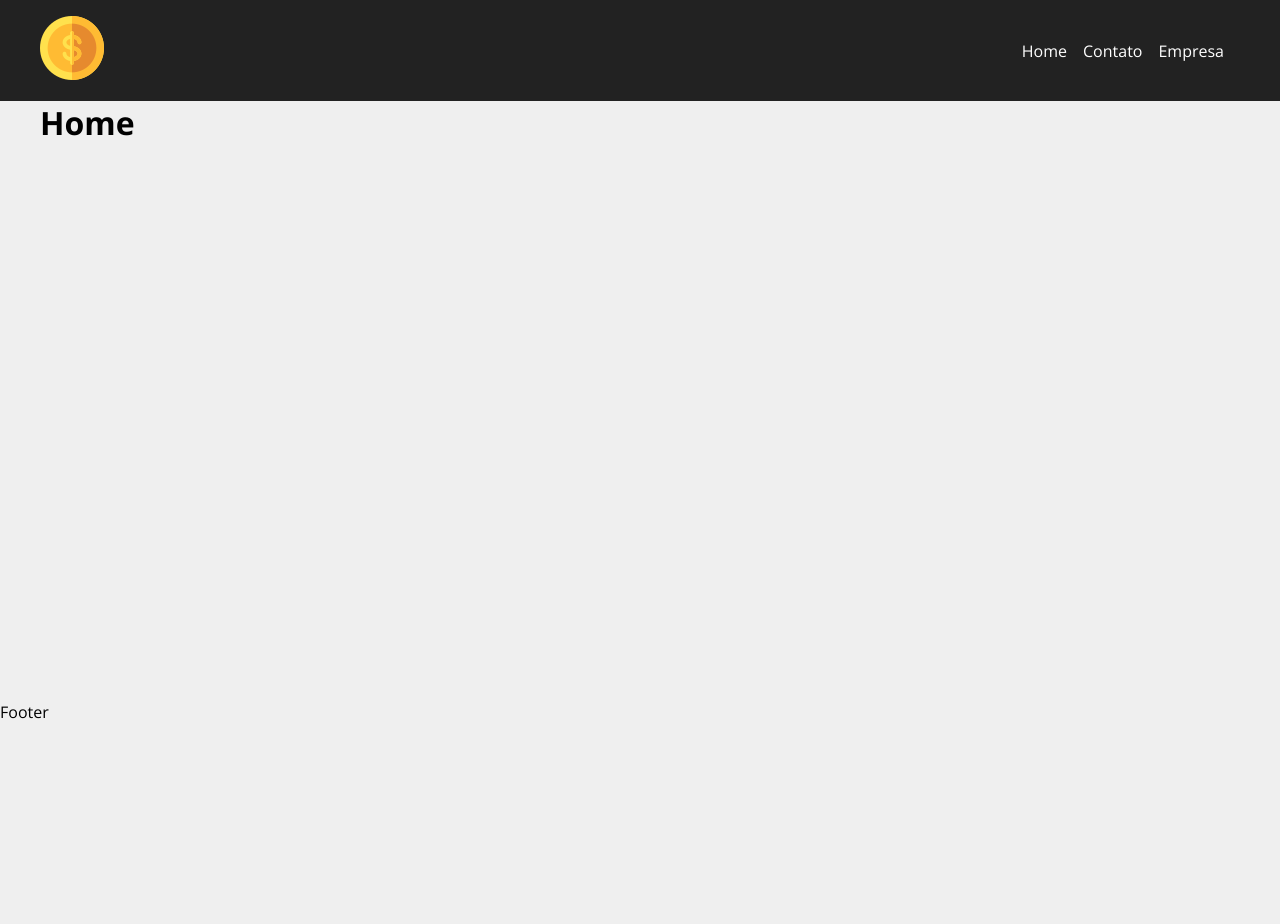
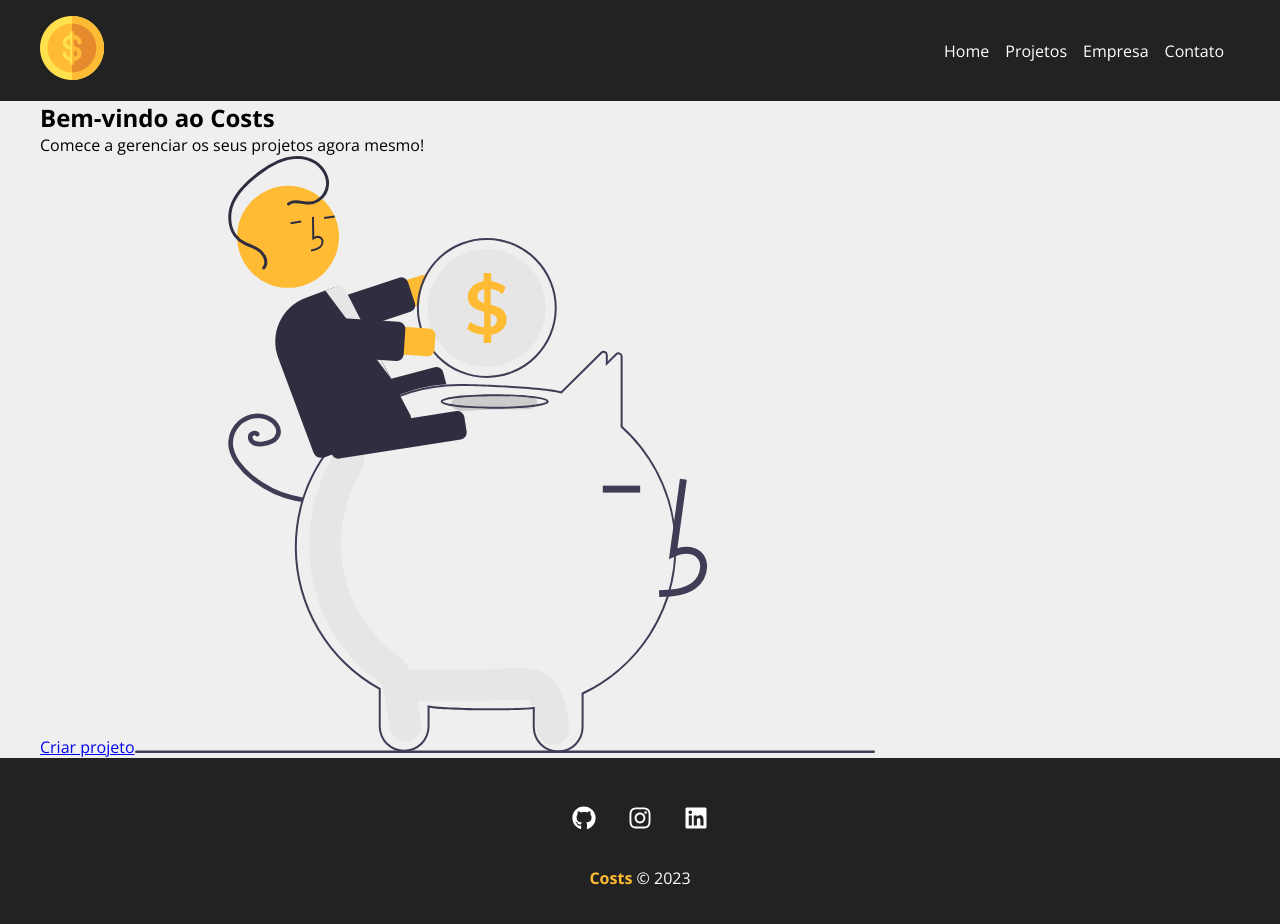
Before and after one commit to MarcosDavi-Dev/Cost, a React (Create React App) app: page / in a window 1280 px wide. Shown: the top 924 px of the page. Before the commit the page ends 800 px from the top, so only its background shows below. Built offline with nearby package versions, Linux system fonts and the light colour scheme.

Commit message:
finalizando o footer

```diff
--- a/package.json
+++ b/package.json
@@ -8,6 +8,7 @@
     "@testing-library/user-event": "^13.5.0",
     "react": "^18.2.0",
     "react-dom": "^18.2.0",
+    "react-icons": "^4.10.1",
     "react-router-dom": "^6.14.2",
     "react-scripts": "5.0.1",
     "web-vitals": "^2.1.4"
--- a/src/App.js
+++ b/src/App.js
@@ -4,6 +4,7 @@
 import Company from './components/pages/Company'
 import Contact from './components/pages/Contact'
 import NewProject from './components/pages/Newproject'
+import Projects from './components/pages/Projects'
 
 import Container from './components/layout/Container'
 import Navbar from './components/layout/Navbar'
@@ -17,6 +18,7 @@
       <Container customClass='min-height'>
        <Routes>
           <Route path='/' element={<Home/>}/>
+          <Route path='/projects'element={<Projects/>}/>
           <Route path='/company'element={<Company/>}/>
           <Route path='/contact'element={<Contact/>}/>
           <Route path='/newproject'element={<NewProject/>}/>
--- a/src/components/layout/Footer.js
+++ b/src/components/layout/Footer.js
@@ -1,5 +1,23 @@
+import {FaGithub, FaInstagram, FaLinkedin} from 'react-icons/fa'
+
+import styles from './footer.module.css'
 function Footer () {
-    return <p>Footer</p>
+    return (<footer className={styles.footer}>
+        <ul className={styles.social_list}>
+            <li>
+                <FaGithub />
+            </li>
+            <li>
+                <FaInstagram />
+            </li>
+            <li>
+                <FaLinkedin />
+            </li>
+        </ul>
+        <p className={styles.copy_right}>
+            <span>Costs</span> &copy; 2023
+        </p>
+    </footer>)
     }
 
     export default Footer
--- a/src/components/layout/Navbar.js
+++ b/src/components/layout/Navbar.js
@@ -7,20 +7,23 @@
 
 function Navbar () {
     return (
-    <nav class={styles.navbar}>
+    <nav className={styles.navbar}>
         <Container>
             <Link to="/">
                 <img src={logo} alt="cost" />
             </Link>
-            <ul class={styles.list}>
-                <li class={styles.item}>
+            <ul className={styles.list}>
+                <li className={styles.item}>
                      <Link to="/">Home</Link>
                 </li>
-                <li class={styles.item}>
+                <li className={styles.item}>
+                     <Link to="/projects">Projetos</Link>
+                </li>
+                <li className={styles.item}>
+                    <Link to="/company">Empresa</Link>
+                </li>
+                <li className={styles.item}>
                     <Link to="/contact">Contato</Link>
-                </li>
-                <li class={styles.item}>
-                    <Link to="/company">Empresa</Link>
                 </li>
             </ul>
         </Container>
--- a/src/components/layout/footer.module.css
+++ b/src/components/layout/footer.module.css
@@ -0,0 +1,34 @@
+.footer {
+    background-color: #222;
+    color: #FFF;
+    padding: 3em;
+    text-align: center;
+}
+
+.social_list{
+    display: flex;
+    justify-content: center;
+    list-style-type: none;
+}
+
+.social_list li {
+    margin: 0 1em;
+}
+
+.social_list li:hover {
+    color: #ffbb33;
+}
+
+.social_list svg {
+    font-size: 1.5em;
+    cursor: pointer;
+}
+
+.copy_right {
+    margin-top: 2em;
+}
+
+.copy_right span {
+    font-weight: bold;
+    color: #ffbb33;
+}
--- a/src/components/pages/Home.Js
+++ b/src/components/pages/Home.Js
@@ -1,5 +1,15 @@
+import styles from './Home.module.css'
+import savings from './../../img/savings.svg'
+
 function Home() {
-    return <h1>Home</h1>
+    return (
+        <section>
+            <h1>Bem-vindo ao <span>Costs</span></h1>
+            <p>Comece a gerenciar os seus projetos agora mesmo!</p>
+            <a href="/">Criar projeto</a>
+            <img src={savings} alt="Costs" />
+        </section>
+    )
 }
 
 export default Home
--- /dev/null
+++ b/src/components/pages/Projects.js
@@ -0,0 +1,6 @@
+
+function Projects() {
+    return <h1>Projects</h1>
+}
+
+export default Projects
```
Also changed, not shown: src/components/pages/Home.module.css (added), 1 other file (tests, documents, lock files or other folders).
